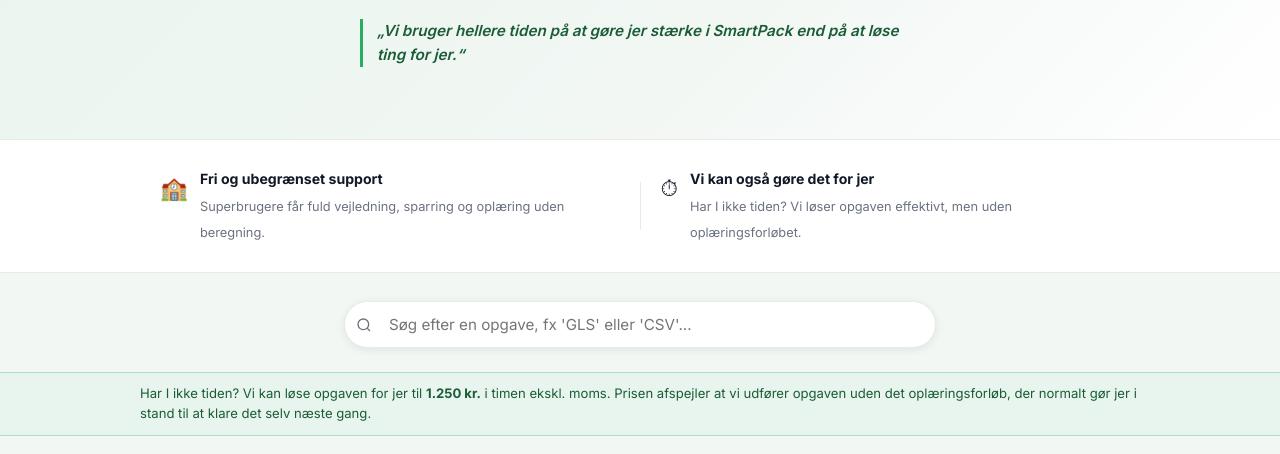
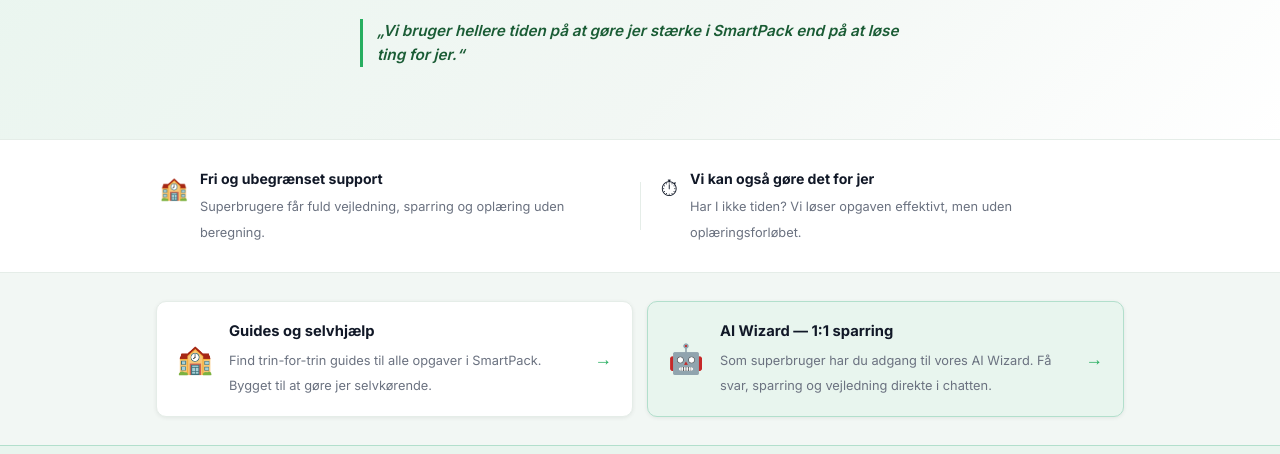
Before and after one commit to coopincDK/smartpack-priser, a website: page docs/index.html in a window 1280 px wide. Shown: the part 301-755 px from the top of the page. Drawn offline with Linux system fonts and the light colour scheme.

Commit message:
feat: static GitHub Pages build i docs/

```diff
--- a/docs/index.html
+++ b/docs/index.html
@@ -184,34 +184,43 @@
 
 
   /* ── SEARCH ── */
-  .search-wrap {
-    max-width: 640px;
-    margin: 28px auto 24px;
-    padding: 0 24px;
-    position: relative;
+  /* CTA SEKTION */
+  .cta-section {
+    max-width: 1000px;
+    margin: 28px auto;
+    padding: 0 16px;
+    display: grid;
+    grid-template-columns: 1fr 1fr;
+    gap: 14px;
   }
-  .search-wrap svg {
-    position: absolute;
-    left: 28px;
-    top: 50%;
-    transform: translateY(-50%);
-    color: var(--muted);
-    pointer-events: none;
+  .cta-card {
+    display: flex;
+    align-items: center;
+    gap: 16px;
+    background: var(--white);
+    border: 1.5px solid var(--border);
+    border-radius: var(--radius);
+    padding: 18px 20px;
+    text-decoration: none;
+    color: var(--text);
+    box-shadow: var(--shadow);
+    transition: border-color .15s, box-shadow .15s, transform .1s;
   }
-  .search-wrap input {
-    width: 100%;
-    padding: 13px 18px 13px 44px;
-    border: 1.5px solid var(--border);
-    border-radius: 999px;
-    font-size: .95rem;
-    font-family: inherit;
-    outline: none;
-    background: var(--white);
-    box-shadow: 0 2px 8px rgba(0,0,0,.08);
-    transition: border-color .15s, box-shadow .15s;
+  .cta-card:hover {
+    border-color: var(--green);
+    box-shadow: 0 4px 16px rgba(39,174,96,.12);
+    transform: translateY(-1px);
   }
-  .search-wrap input:focus { border-color: var(--green); box-shadow: 0 2px 12px rgba(39,174,96,.15); }
-  .search-wrap svg { left: 36px; }
+  .cta-card-green {
+    background: var(--green-light);
+    border-color: var(--green-border);
+  }
+  .cta-icon { font-size: 1.8rem; flex-shrink: 0; }
+  .cta-text { flex: 1; }
+  .cta-text strong { display: block; font-size: .92rem; font-weight: 700; margin-bottom: 3px; color: var(--text); }
+  .cta-text span { font-size: .8rem; color: var(--muted); line-height: 1.4; }
+  .cta-arrow { color: var(--green); font-size: 1.1rem; font-weight: 700; flex-shrink: 0; }
+  @media (max-width: 640px) { .cta-section { grid-template-columns: 1fr; } }
 
   /* ── MAIN ── */
   main { max-width: 1000px; margin: 0 auto; padding: 28px 16px 72px; }
@@ -333,10 +342,24 @@
   </div>
 </div>
 
-<!-- SEARCH -->
-<div class="search-wrap">
-  <svg width="16" height="16" fill="none" stroke="currentColor" stroke-width="2" viewBox="0 0 24 24"><circle cx="11" cy="11" r="8"/><path d="m21 21-4.35-4.35"/></svg>
-  <input type="search" id="searchInput" placeholder="Søg efter en opgave, fx &apos;GLS&apos; eller &apos;CSV&apos;..." />
+<!-- CTA -->
+<div class="cta-section">
+  <a class="cta-card" href="https://support.smartpack.dk" target="_blank" rel="noopener">
+    <div class="cta-icon">&#127979;</div>
+    <div class="cta-text">
+      <strong>Guides og selvhjælp</strong>
+      <span>Find trin-for-trin guides til alle opgaver i SmartPack. Bygget til at gøre jer selvkørende.</span>
+    </div>
+    <div class="cta-arrow">&#8594;</div>
+  </a>
+  <a class="cta-card cta-card-green" href="https://support.smartpack.dk" target="_blank" rel="noopener">
+    <div class="cta-icon">&#129302;</div>
+    <div class="cta-text">
+      <strong>AI Wizard &mdash; 1:1 sparring</strong>
+      <span>Som superbruger har du adgang til vores AI Wizard. Få svar, sparring og vejledning direkte i chatten.</span>
+    </div>
+    <div class="cta-arrow">&#8594;</div>
+  </a>
 </div>
 
 <div class="price-note-bar">
@@ -446,15 +469,7 @@
   });
 }
 
-document.getElementById('searchInput').addEventListener('input', function() {
-  const q = this.value.toLowerCase().trim();
-  document.querySelectorAll('tr[data-search]').forEach(tr =>
-    tr.classList.toggle('hidden', q && !tr.dataset.search.includes(q))
-  );
-  document.querySelectorAll('.category').forEach(sec =>
-    sec.classList.toggle('hidden', q && sec.querySelectorAll('tr[data-search]:not(.hidden)').length === 0)
-  );
-});
+
 
 loadPrices();
 </script>
```
